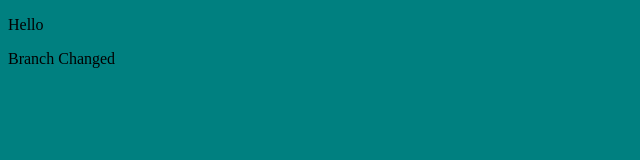
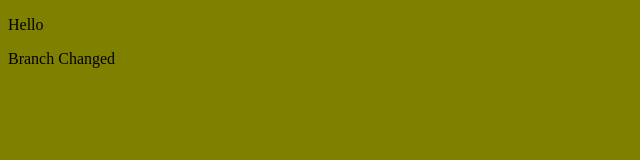
Before and after one commit to juny0192/AnimatedTextGitMemo, a plain HTML site: page index.html in a window 1280 px wide. Shown: the whole page, without its empty margins (0-640 px from the left). Drawn offline with Linux system fonts and the light colour scheme.

Commit message:
change bg to olive

```diff
--- a/app.css
+++ b/app.css
@@ -1,3 +1,3 @@
 body {
-	background-color: teal;
+	background-color: olive;
 }
```
